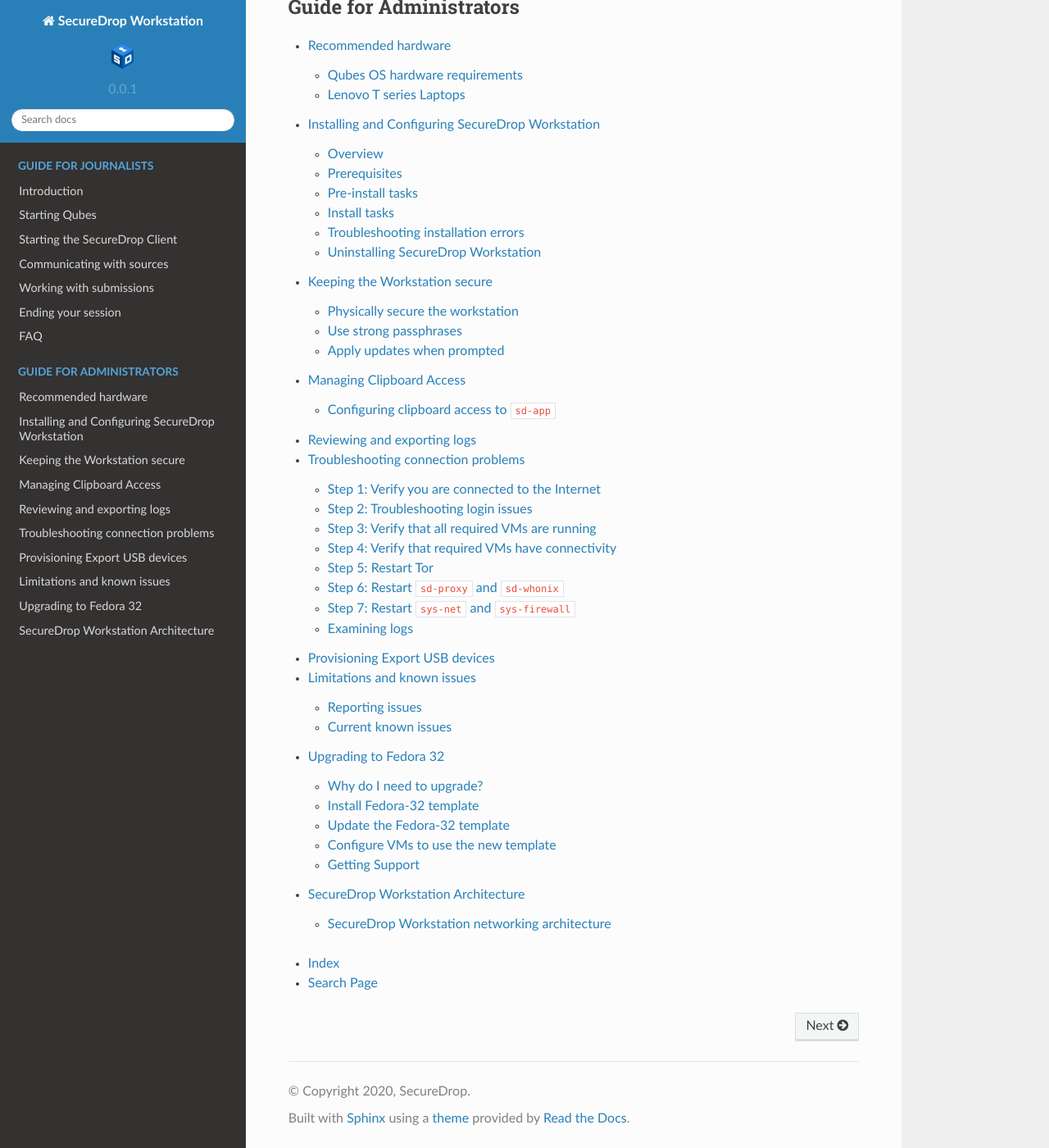
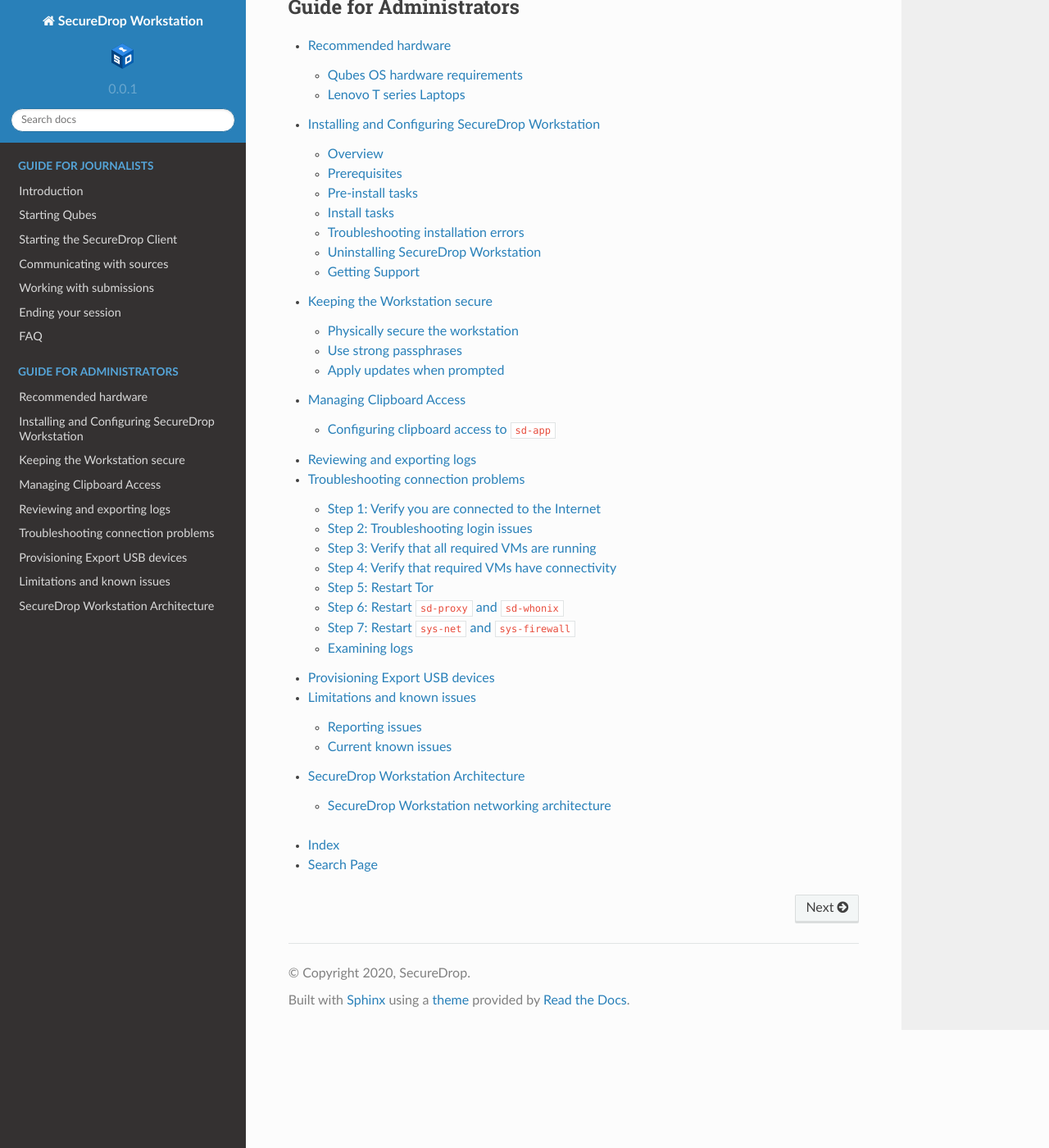
Before and after one commit to freedomofpress/securedrop-workstation-docs, a Sphinx documentation site: the page built from docs/index.rst, in a window 1280 px wide and 1400 px high, scrolled down 1106 px. Shown: the whole window at 82% size. Built offline with Sphinx 7.4.7 and the Read the Docs theme 2.0.0, drawn with Linux system fonts in a browser that asks for light colours; some of the changed lines change nothing that is shown.

Commit message:
Revise docs for Qubes 4.0.4
- Updated version number
- Installation of fedora-32 no longer required

```diff
--- a/docs/admin/install.rst
+++ b/docs/admin/install.rst
@@ -15,7 +15,6 @@
 #. Download and verify Qubes OS
 #. Install Qubes OS
 #. Apply updates to system templates
-#. Install Fedora 32 base template
 
 Install tasks:
 ~~~~~~~~~~~~~~
@@ -104,7 +103,7 @@
 
 Download and verify Qubes OS
 ~~~~~~~~~~~~~~~~~~~~~~~~~~~~
-On the working computer, download the latest stable Qubes OS ISO (``4.0.3`` at time of writing) from `https://www.qubes-os.org/downloads/ <https://www.qubes-os.org/downloads/>`_. The ISO is 4.5GB approximately, and may take some time to download based on the speed of your Internet connection.
+On the working computer, download the latest stable Qubes OS ISO (``4.0.4`` at time of writing) from `https://www.qubes-os.org/downloads/ <https://www.qubes-os.org/downloads/>`_. The ISO is 4.5GB approximately, and may take some time to download based on the speed of your Internet connection.
 
 Follow the linked instructions to `verify the ISO <https://www.qubes-os.org/security/verifying-signatures/#how-to-verify-qubes-iso-signatures>`_.
 
@@ -112,7 +111,7 @@
 
 .. code-block:: sh
 
-  sudo dd if=Qubes-R4.0.3-x86_64.iso of=/dev/sdX bs=1048576 && sync
+  sudo dd if=Qubes-R4.0.4-x86_64.iso of=/dev/sdX bs=1048576 && sync
 
 where ``if`` is set to the path to your downloaded ISO file and ``of`` is set to
 the block device corresponding to your USB stick. Note that any data on the USB stick will be overwritten.
@@ -137,7 +136,7 @@
 
 You will be prompted to enter the FDE passphrase set during installation.
 
-.. note:: On first booting into a Qubes OS 4.0.3 installation, you may be prompted to enter the FDE passphrase at a command-line prompt rather than via the GUI. The next system update will restore the GUI prompt.
+.. note:: On first booting into a Qubes OS 4.0.4 installation, you may be prompted to enter the FDE passphrase at a command-line prompt rather than via the GUI. The next system update will restore the GUI prompt.
 
 After the disk is unlocked and Qubes starts, you will be prompted to complete the initial setup. Click the Qubes OS icon, then accept the default options and click **Done**. Finally, click **Finish Configuration** to set up the default system TemplateVMs and AppVMs.
 
@@ -155,11 +154,6 @@
   .. note:: If Tor connections are blocked on your network, you may need to configure Tor to use bridges in order to get a connection. For more information, see the `Anon Connection Wizard <https://www.whonix.org/wiki/Anon_Connection_Wizard>`_ documentation.
 
 - Once Tor has connected, select **Q > System Tools > Qubes Update** to update the system VMs. in the ``[Dom0] Qubes Updater`` window, first check ``Enable updates for qubes without known available updates``, then check all entries in the list above. Then, click **Next**. The system's VMs will be updated sequentially - this may take some time. When the updates are complete, click **Finish**.
-
-Install Fedora 32 template
-~~~~~~~~~~~~~~~~~~~~~~~~~~
-
-See :doc:`upgrading_to_fedora_32`.
 
 Install tasks
 -------------
@@ -528,3 +522,7 @@
 
 .. |Attach TailsData| image:: images/attach_usb.png
 .. |Unlock Tailsdata| image:: images/unlock_tails_usb.png
+
+Getting Support
+---------------
+.. include:: ../includes/getting_support.rst
--- a/docs/admin/upgrading_to_fedora_32.rst
+++ /dev/null
@@ -1,91 +0,0 @@
-Upgrading to Fedora 32
-======================
-
-.. include:: ../includes/top-warning.rst
-
-.. note:: This advisory was written in November 2020, and will be removed when a new
-          version of Qubes that contains the Fedora 32 template is released.
-
-Why do I need to upgrade?
--------------------------
-
-SecureDrop Workstation makes use of several Fedora-based VMs which are part of
-a Qubes installation by default, including ``sys-firewall``, ``sys-net``, ``sys-
-usb``, ``work``, and ``vault`` . In Qubes 4.0.3, these VMs are based on a
-Fedora 30 template.
-
-As of May 26, 2020, Fedora 30 templates are end-of-life. If you are
-provisioning SecureDrop Workstation for the first time, you will need to update
-your Fedora template manually to Fedora 32 *before* installing SecureDrop
-Workstation.
-
-If you are an existing SecureDrop Workstation user, SecureDrop Workstation
-will install the template automatically when updates are applied, but you
-should also :ref:`manually configure <configure_vms>` VMs not managed by
-SecureDrop Workstation to use the Fedora 32 template.
-
-Install Fedora-32 template
---------------------------
-
-In a ``dom0`` terminal (**Qubes Application Menu > Terminal Emulator**), type
-the following to download the Fedora 32 template:
-
-.. code:: sh
-
-   sudo qubes-dom0-update qubes-template-fedora-32
-
-You will see some information from the package manager, including a progress
-bar.
-
-When the download has concluded, you will be prompted to install the package.
-Type ``y`` to proceed with the installation.
-
-
-Update the Fedora-32 template
------------------------------
-Once the template installation is complete, update the template using the Qubes
-Updater. Click **Q > System Tools > Qubes Update** in the application menu.
-Click the checkbox "Enable updates for qubes without known updates" option,
-and click the checkbox next to ``fedora-32``. Click **Next** and wait for
-any available updates to be downloaded and applied.
-
-.. _configure_vms:
-
-Configure VMs to use the new template
--------------------------------------
-To apply the template to VMs that currently use an older version, open the
-Qube Manager via **Q > System Tools > Qube Manager**. All VMs will be visible at
-a glance; to change a VM's settings, right-click it and select **Qube Settings**.
-
-In the Qube Settings window, select ``fedora-32`` from the drop-down menu
-beside **Template**, then click **OK.**
-
-|screenshot_qsettings_fedora32|
-
-You should perform this process for:
-
-  - ``work``
-  - ``vault``
-  - ``sys-net``
-  - ``sys-usb``
-  - ``sys-firewall``.
-
-Existing SecureDrop Workstation users may perform this process for ``work`` and
-``vault`` only, as the other VMs will be updated by SecureDrop Workstation.
-
-Reboot the system to ensure the changes take effect. Alternatively, you can
-restart only the VMs you have updated. If you get a ``sys-whonix`` prompt asking how you want to connect to the Tor network, select the "Connect" option, which allows a direct connection to the Tor network.
-
-.. tip::
-
-   You can also use the **Qubes Template Manager** (also in **Q > System Tools**)
-   to make template changes. However, note that it will not allow you to make
-   template changes for VMs that are currently running, so you may have to
-   manually shut down VMs in the correct order to do so.
-
-.. |screenshot_qsettings_fedora32| image:: ../images/screenshot_qsettings_fedora32.png
-
-Getting Support
----------------
-
-.. include:: ../includes/getting_support.rst
--- a/docs/index.rst
+++ b/docs/index.rst
@@ -38,7 +38,6 @@
    admin/troubleshooting_connection
    admin/provisioning_usb
    admin/known_issues
-   admin/upgrading_to_fedora_32
    admin/workstation_architecture
 
 
```
